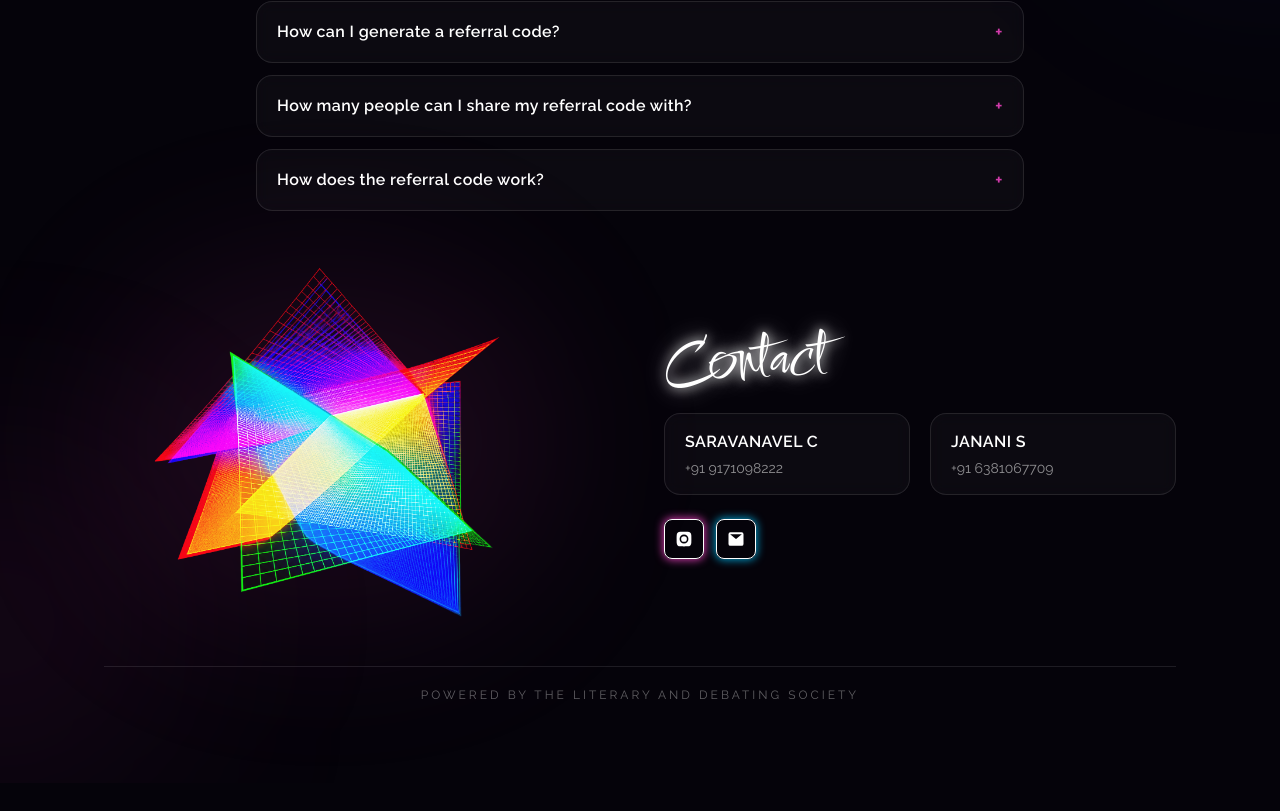
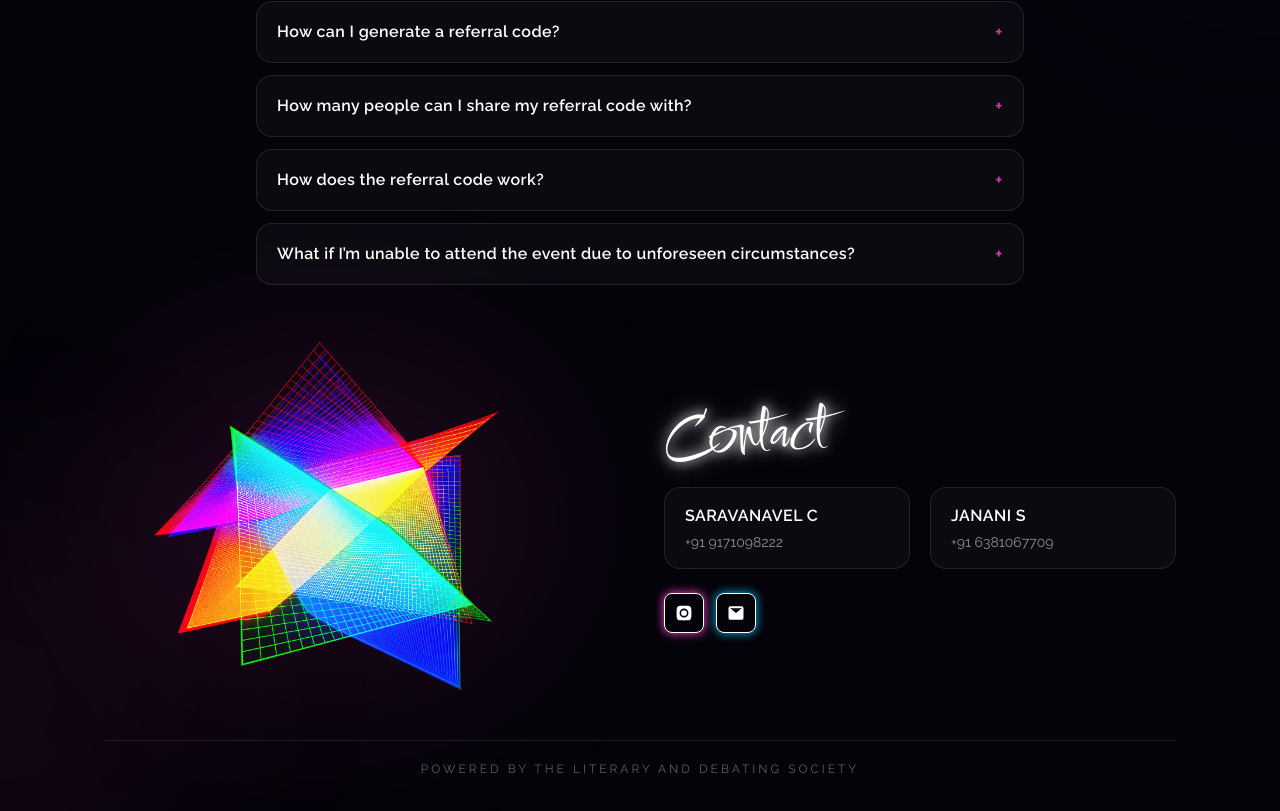
Before and after one commit to itzmani05-cmd/Brainstrain-26, a React (Vite) app: page / in a window 1280 px wide. Shown: the part 2777-3588 px from the top of the page. Before the commit the page ends 3560 px from the top, so only its background shows below. Built offline with nearby package versions, Linux system fonts and the light colour scheme; no server answers; sample sign-in values are in the browser's storage.

Commit message:
FAQ changed

```diff
--- a/src/data/events.json
+++ b/src/data/events.json
@@ -176,7 +176,7 @@
   {
     "name": "Microtale",
     "slug": "microtale",
-    "description": "Embark on a literary journey of brevity and depth at our Microtale event! With just a few words, weave stories that linger in minds and hearts. Join us for poetic magic where the tiniest tales hold the mightiest power by unleashing your creativity and crafting miniature worlds where every letter counts.",
+    "description": "Every ordinary moment has a story hiding beneath it - a stranger’s glance, an abandoned chair, a door left half-open. In a few carefully chosen words, bring that hidden story to life. Let your microtale be small in length, but leave behind the feeling of a story much larger than itself",
     "guidelines": [
       "Individual participation only.",
       "It is a single-round event.",
@@ -211,7 +211,7 @@
   {
     "name": "Poem",
     "slug": "poem",
-    "description": "Let your words dance with emotions and paint vivid pictures through poetry! This event is a stage for your imagination, where creativity meets expression, and every verse tells a story straight from the heart.",
+    "description": "A picture holds more than what the eye can see - a shadow may carry a memory, a window may hide a story and a smile may speak of things left unsaid. This is a space to look beyond the obvious and turn those unseen fragments into poetry. Let the image be your beginning and let your words discover what lies beyond it.",
     "guidelines": [
       "Individual participation.",
       "It is a single-round event.",
@@ -346,7 +346,6 @@
         "heading": "Prelims",
         "items": [
           "A hypothetical scenario will be given on the spot.",
-          "Participants requiring karaoke/background audio or video must submit the required file through the designated link before the commencement of the event.",
           "Each participant must speak for 1 minute 30 seconds",
           "The Top 6 participants will receive a premium ticket to sail in the Cruise (Finals)",
           "Participants who are shortlisted will advance to the Finals."
--- a/src/data/faqs.js
+++ b/src/data/faqs.js
@@ -23,6 +23,10 @@ const faqs = [
     q: "How does the referral code work?",
     a: "When someone registers using your referral code, ₹10 will be credited to your account one day before the event.",
   },
+  {
+    q: "What if I’m unable to attend the event due to unforeseen circumstances?",
+    a: "A 50% refund of the registration fee paid will be provided.",
+  },
 ];
 
 export default faqs;
```
